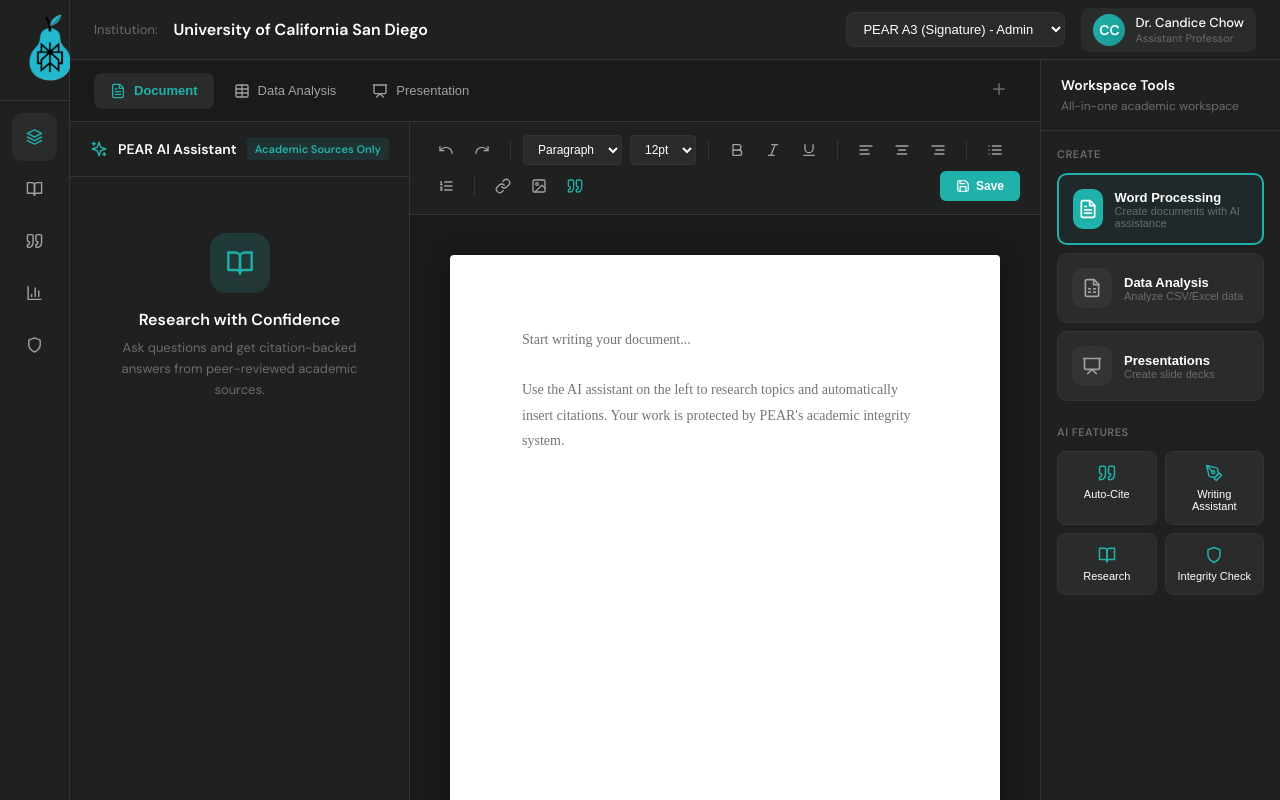
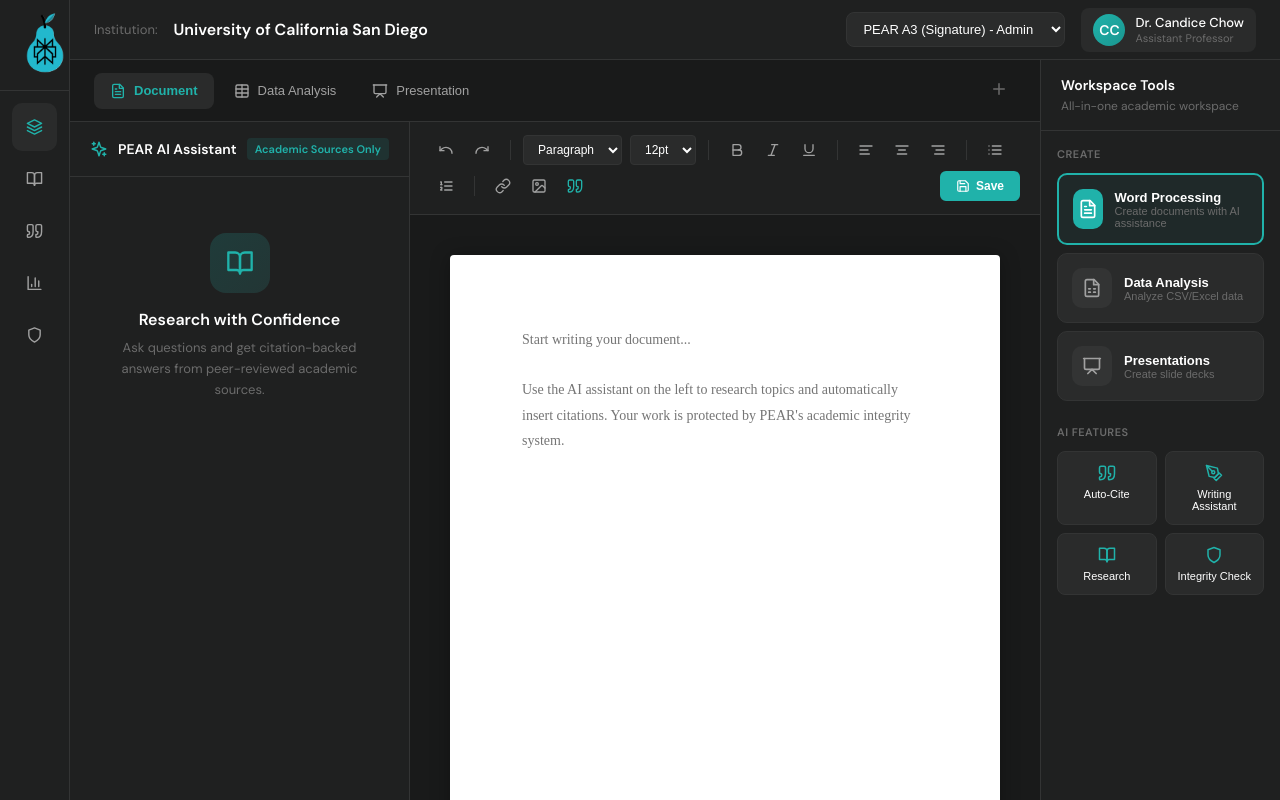
Before and after one commit to glenphillips26/pear-app, a React (Vite) app: page / in a window 1280 px wide. Shown: the top 800 px of the page. Built offline with nearby package versions, Linux system fonts and the light colour scheme.

Commit message:
description of change

```diff
--- a/src/App.jsx
+++ b/src/App.jsx
@@ -148,15 +148,15 @@
         padding: '10px',
         borderBottom: `1px solid ${colors.border}`,
         display: 'flex',
-        alignItems: 'center',
-        gap: '12px',
+        alignItems: 'left',
+        gap: '5px',
       }}>
         <img
   src="/pear-logo.png"
   alt="PEAR Logo"
   style={{
-    width: '80px',
-    height: '80px',
+    width: '70px',
+    height: '70px',
     objectFit: 'contain',
     flexShrink: 0,
   }}
```
